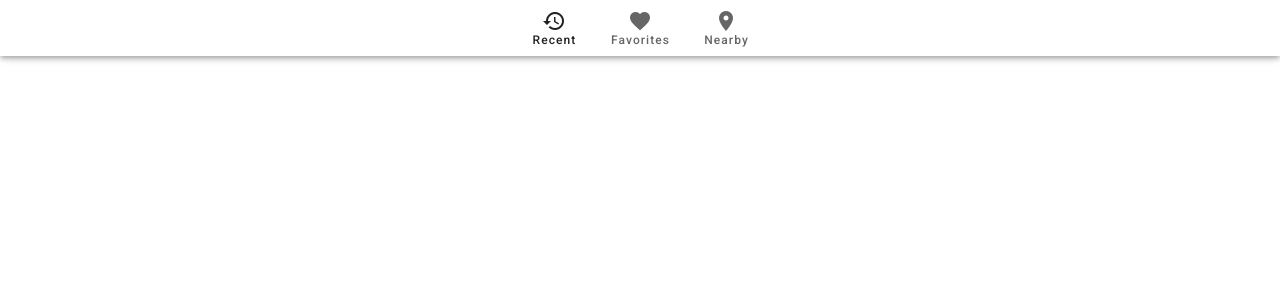
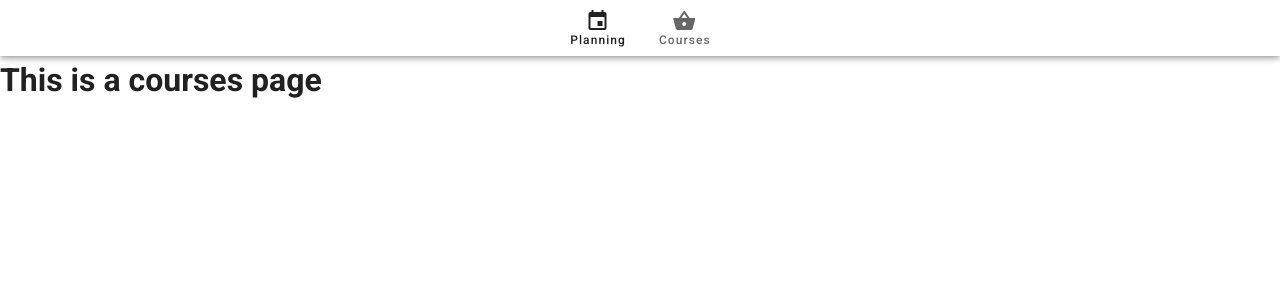
Before and after one commit to Alhuvier/vue-planning-course, a Vue app: page /courses in a window 1280 px wide. Shown: the top 300 px of the page. Built offline with nearby package versions, Linux system fonts and the light colour scheme.

Commit message:
implements router

```diff
--- a/src/App.vue
+++ b/src/App.vue
@@ -1,6 +1,7 @@
 <template>
   <v-app>
     <nav-bar />
+    <router-view />
   </v-app>
 </template>
 
--- a/src/components/navBar.vue
+++ b/src/components/navBar.vue
@@ -1,31 +1,23 @@
 <template>
-<footer>
   <v-bottom-navigation v-model="value">
-    <v-btn value="recent">
-      <span>Recent</span>
+    <v-btn value="planning">
+      <span>Planning</span>
 
-      <v-icon>mdi-history</v-icon>
+      <v-icon>mdi-calendar</v-icon>
     </v-btn>
 
-    <v-btn value="favorites">
-      <span>Favorites</span>
+    <v-btn value="courses">
+      <span>Courses</span>
 
-      <v-icon>mdi-heart</v-icon>
-    </v-btn>
-
-    <v-btn value="nearby">
-      <span>Nearby</span>
-
-      <v-icon>mdi-map-marker</v-icon>
+      <v-icon>mdi-basket</v-icon>
     </v-btn>
   </v-bottom-navigation>
-</footer>
 </template>
 
 <script lang="ts">
 
 export default {
-  data: () :{value:string} => ({ value: 'recent' })
+  data: () :{value:string} => ({ value: 'planning' })
 }
 
 </script>
--- a/src/router/index.ts
+++ b/src/router/index.ts
@@ -1,6 +1,7 @@
 import Vue from 'vue'
 import VueRouter, { RouteConfig } from 'vue-router'
 import Home from '../views/Home.vue'
+import PageNotFound from '@/views/PageNotFound.vue'
 
 Vue.use(VueRouter)
 
@@ -17,6 +18,21 @@ const routes: Array<RouteConfig> = [
     // this generates a separate chunk (about.[hash].js) for this route
     // which is lazy-loaded when the route is visited.
     component: () => import(/* webpackChunkName: "about" */ '../views/About.vue')
+  },
+  {
+    path: '/planning',
+    name: 'Planning',
+    component: () => import(/* webpackChunkName: "planning" */ '../views/Planning.vue')
+  },
+  {
+    path: '/courses',
+    name: 'Courses',
+    component: () => import(/* webpackChunkName: "courses" */ '../views/Courses.vue')
+  },
+  {
+    path: '/:catchAll(.*)*',
+    name: 'PageNotFound',
+    component: PageNotFound
   }
 ]
 
--- /dev/null
+++ b/src/views/Courses.vue
@@ -0,0 +1,5 @@
+<template>
+  <div class="courses">
+    <h1>This is a courses page</h1>
+  </div>
+</template>
--- /dev/null
+++ b/src/views/PageNotFound.vue
@@ -0,0 +1,6 @@
+<template>
+  <div>
+    <h1>404 - Page Not Found</h1>
+    <p>This page no longer exists or was moved to another location.</p>
+  </div>
+</template>
--- /dev/null
+++ b/src/views/Planning.vue
@@ -0,0 +1,5 @@
+<template>
+  <div class="planning">
+    <h1>This is a planning page</h1>
+  </div>
+</template>
```
